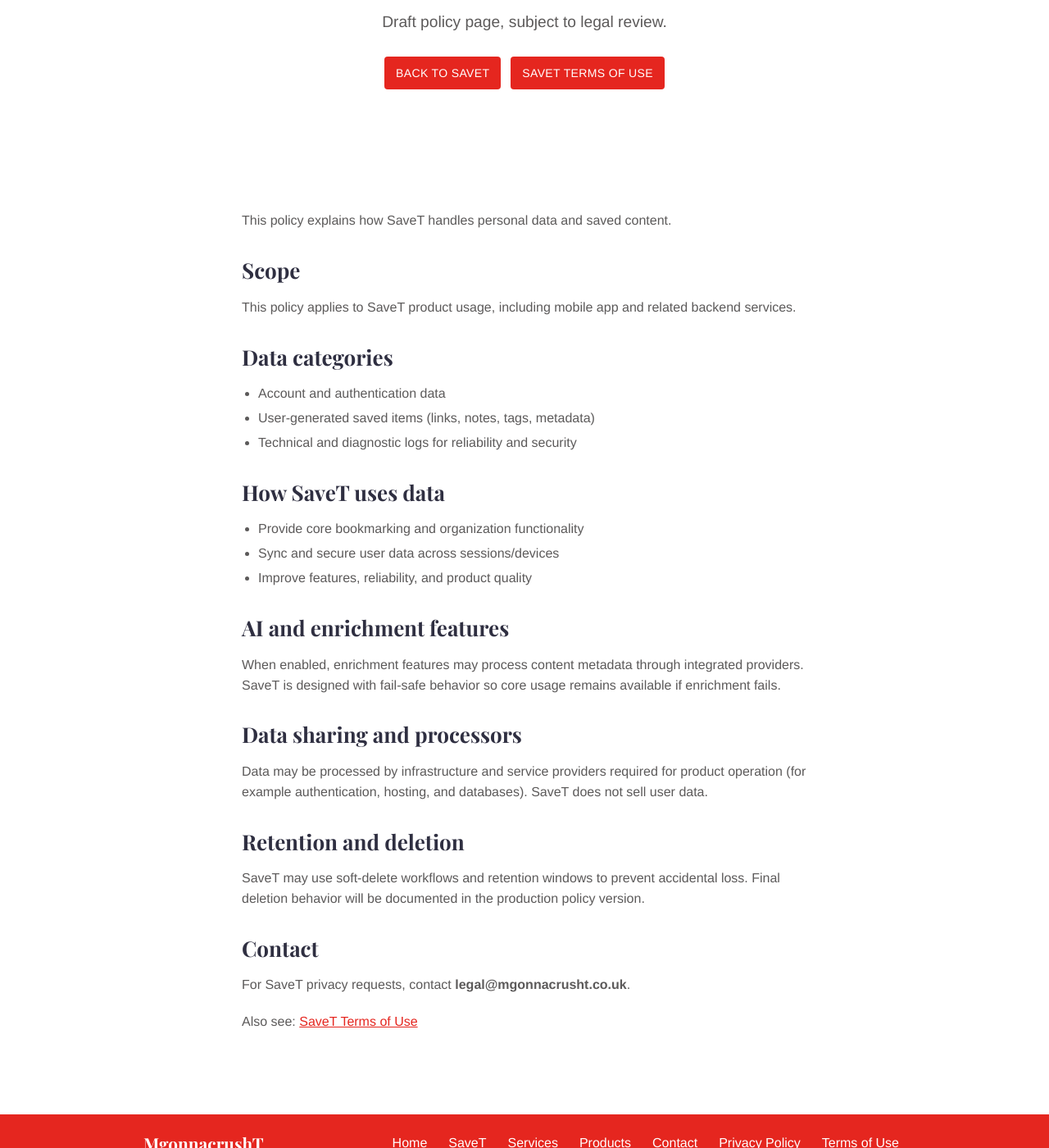
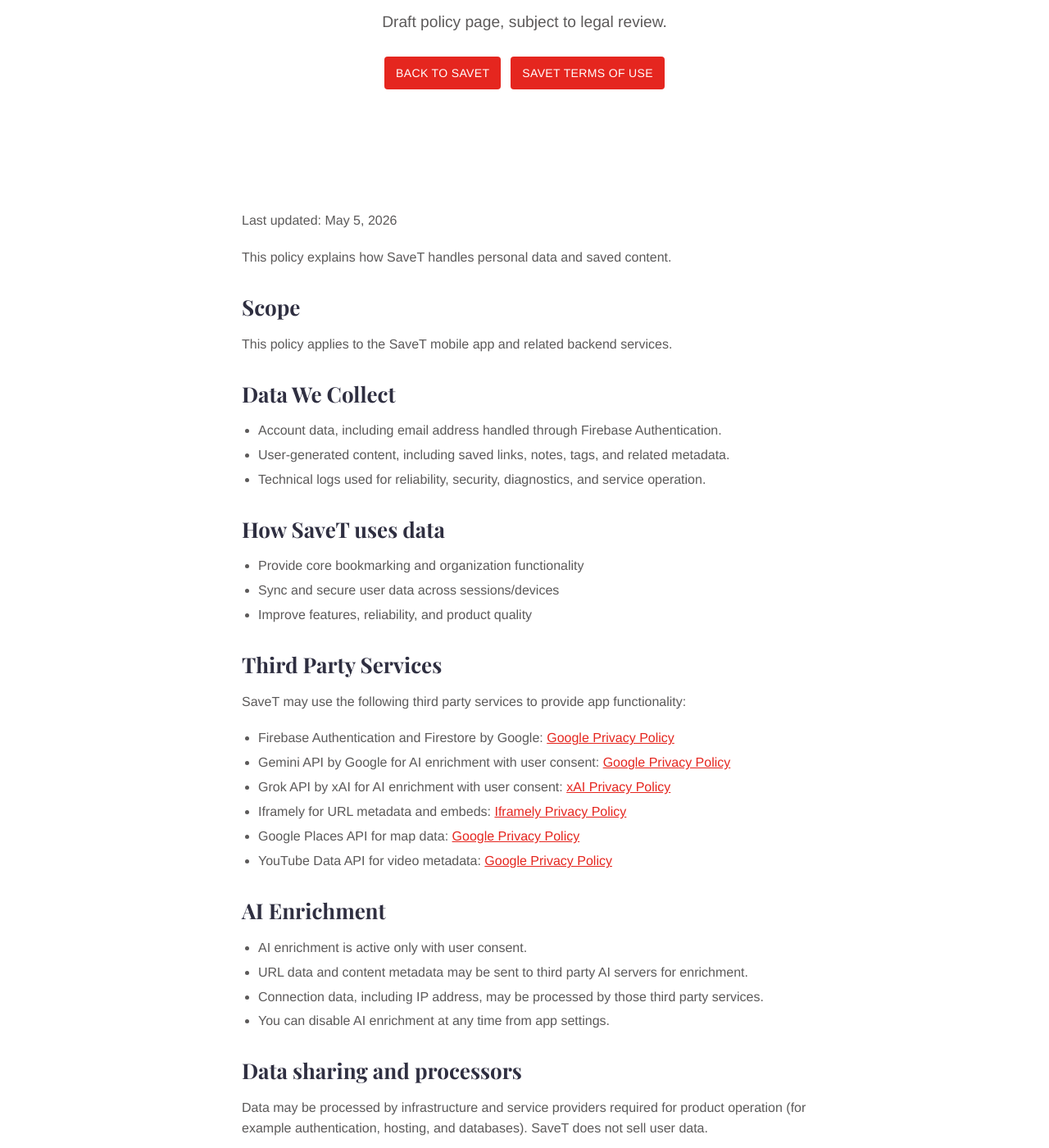
Before and after one commit to mgonnacrusht/mgonnacrusht.github.io, a Jekyll site: the page built from savet-legal-privacy.html, in a window 1280 px wide and 1400 px high, scrolled down 250 px. Shown: the whole window at 82% size. Built offline with Jekyll 4.4.1, drawn with Linux system fonts in a browser that asks for light colours; some of the changed text lies outside the part shown.

Commit message:
policies updated

```diff
--- a/savet-legal-privacy.html
+++ b/savet-legal-privacy.html
@@ -13,16 +13,18 @@
   url: "/savet/legal/terms/"
 ---
 
+<p>Last updated: May 5, 2026</p>
+
 <p>This policy explains how SaveT handles personal data and saved content.</p>
 
 <h2>Scope</h2>
-<p>This policy applies to SaveT product usage, including mobile app and related backend services.</p>
+<p>This policy applies to the SaveT mobile app and related backend services.</p>
 
-<h2>Data categories</h2>
+<h2>Data We Collect</h2>
 <ul>
-  <li>Account and authentication data</li>
-  <li>User-generated saved items (links, notes, tags, metadata)</li>
-  <li>Technical and diagnostic logs for reliability and security</li>
+  <li>Account data, including email address handled through Firebase Authentication.</li>
+  <li>User-generated content, including saved links, notes, tags, and related metadata.</li>
+  <li>Technical logs used for reliability, security, diagnostics, and service operation.</li>
 </ul>
 
 <h2>How SaveT uses data</h2>
@@ -32,14 +34,48 @@
   <li>Improve features, reliability, and product quality</li>
 </ul>
 
-<h2>AI and enrichment features</h2>
-<p>When enabled, enrichment features may process content metadata through integrated providers. SaveT is designed with fail-safe behavior so core usage remains available if enrichment fails.</p>
+<h2>Third Party Services</h2>
+<p>SaveT may use the following third party services to provide app functionality:</p>
+<ul>
+  <li>Firebase Authentication and Firestore by Google: <a href="https://policies.google.com/privacy">Google Privacy Policy</a></li>
+  <li>Gemini API by Google for AI enrichment with user consent: <a href="https://policies.google.com/privacy">Google Privacy Policy</a></li>
+  <li>Grok API by xAI for AI enrichment with user consent: <a href="https://x.ai/privacy">xAI Privacy Policy</a></li>
+  <li>Iframely for URL metadata and embeds: <a href="https://iframely.com/privacy">Iframely Privacy Policy</a></li>
+  <li>Google Places API for map data: <a href="https://policies.google.com/privacy">Google Privacy Policy</a></li>
+  <li>YouTube Data API for video metadata: <a href="https://policies.google.com/privacy">Google Privacy Policy</a></li>
+</ul>
+
+<h2>AI Enrichment</h2>
+<ul>
+  <li>AI enrichment is active only with user consent.</li>
+  <li>URL data and content metadata may be sent to third party AI servers for enrichment.</li>
+  <li>Connection data, including IP address, may be processed by those third party services.</li>
+  <li>You can disable AI enrichment at any time from app settings.</li>
+</ul>
 
 <h2>Data sharing and processors</h2>
 <p>Data may be processed by infrastructure and service providers required for product operation (for example authentication, hosting, and databases). SaveT does not sell user data.</p>
 
-<h2>Retention and deletion</h2>
-<p>SaveT may use soft-delete workflows and retention windows to prevent accidental loss. Final deletion behavior will be documented in the production policy version.</p>
+<h2>User Rights (GDPR)</h2>
+<ul>
+  <li>You have the right to access your personal data.</li>
+  <li>You have the right to delete your personal data.</li>
+  <li>You have the right to object to processing where applicable.</li>
+  <li>You can delete your account and all related data from inside the app.</li>
+  <li>To delete your account and all associated data, contact us at <strong>legal@mgonnacrusht.co.uk</strong> with your registered email address. We will process your request within 30 days.</li>
+</ul>
+
+<h2>Data Retention</h2>
+<ul>
+  <li>When you delete your account, all related Firestore data is deleted.</li>
+  <li>Local cache is cleared when the app is removed from your device.</li>
+</ul>
+
+<h2>Children's Privacy</h2>
+<p>SaveT is not directed to children under 13 and is not intended for use by children under 13, consistent with COPPA requirements.</p>
+
+<h2>International Data Transfer</h2>
+<p>Your data may be processed on servers based in the United States or other countries through providers such as Google and xAI.</p>
 
 <h2>Contact</h2>
 <p>For SaveT privacy requests, contact <strong>legal@mgonnacrusht.co.uk</strong>.</p>
```
Also changed, not shown: savet-legal-terms.html (+19 -6 lines).
